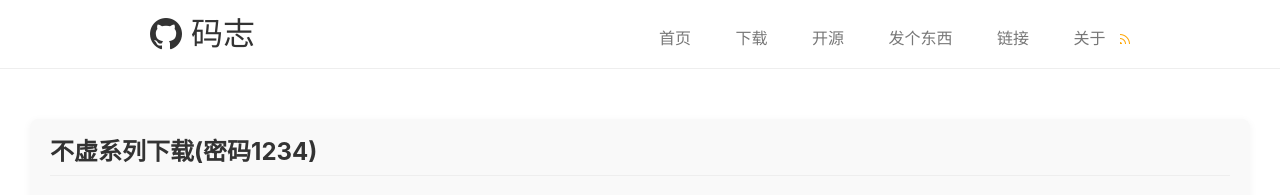
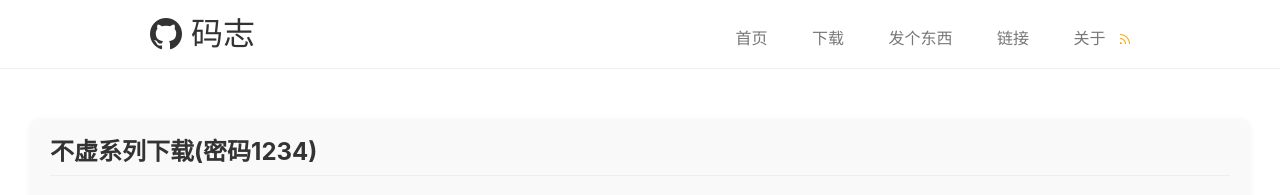
Before and after one commit to zhaiyiyou/zhaiyiyou.github.io, a Jekyll site: the page built from pages/downloads.md, in a window 1280 px wide and 900 px high. Shown: the top 195 px of the window. Built offline with Jekyll 4.4.1, drawn with Linux system fonts in a browser that asks for light colours; a style sheet for code colours, icons or effects is not loaded; grey boxes are pictures that could not be loaded.

Commit message:
Update _config.yml

```diff
--- a/_config.yml
+++ b/_config.yml
@@ -78,11 +78,7 @@ navs:
     mobile-hidden: true
 
   -
-    href: /open-source/
-    label: 开源
-    mobile-hidden: true
-
-  - label: 发个东西
+    label: 发个东西
     href: /fgdx/
     target: _self
 
```
